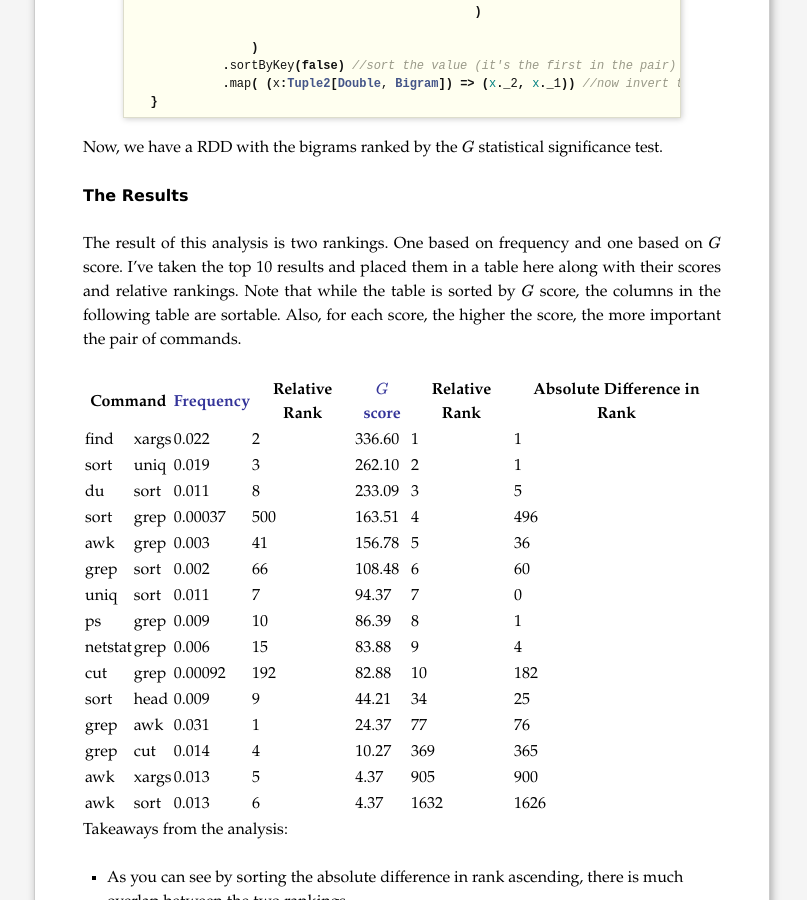
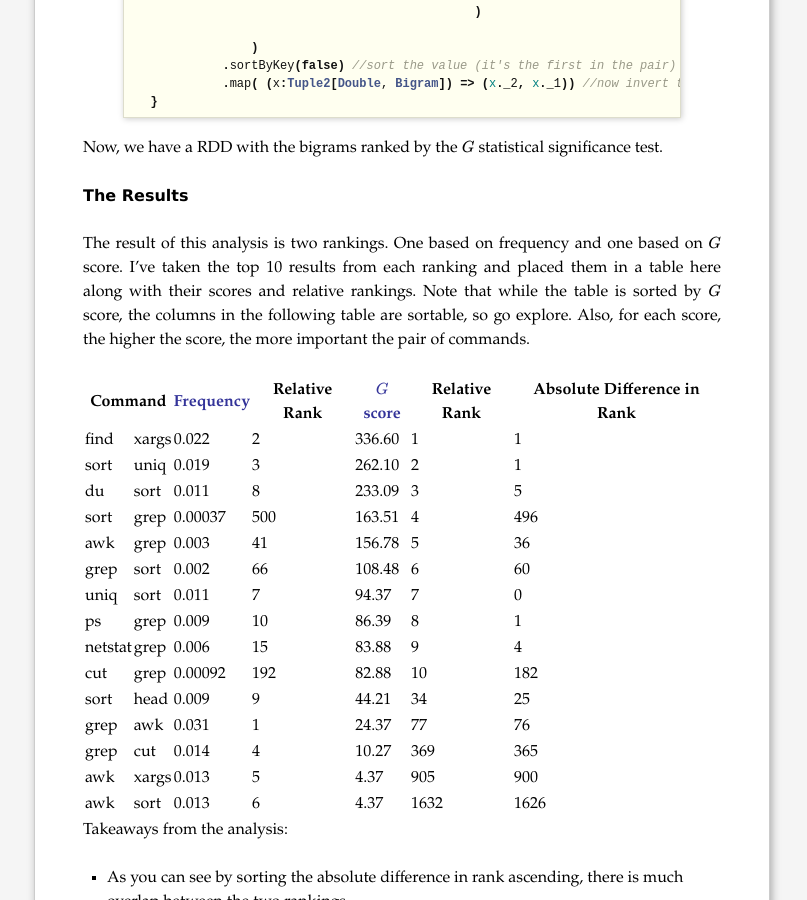
Before and after one commit to cestella/cestella.github.io, a Jekyll site: the page built from _posts/2014-04-08-unix-command-analysis.markdown, in a window 1280 px wide and 900 px high, scrolled down 8601 px. Shown: the whole window, without its empty margins (238-1045 px from the left). Built offline with Jekyll 4.4.1, drawn with Linux system fonts in a browser that asks for light colours; nearby versions of some CDN libraries; formulas are drawn with MathJax 3; comment, search, counter and statistics services are not loaded.

Commit message:
Updated to clarify a point

```diff
--- a/_posts/2014-04-08-unix-command-analysis.markdown
+++ b/_posts/2014-04-08-unix-command-analysis.markdown
@@ -458,7 +458,7 @@ Now, we have a RDD with the bigrams ranked by the $G$ statistical significance t
 The Results
 ---
 
-The result of this analysis is two rankings.  One based on frequency and one based on $G$ score.  I've taken the top 10 results and placed them in a table here along with their scores and relative rankings.  Note that while the table is sorted by $G$ score, the columns in the following table are sortable.  Also, for each score, the higher the score, the more important the pair of commands.
+The result of this analysis is two rankings.  One based on frequency and one based on $G$ score.  I've taken the top 10 results from each ranking and placed them in a table here along with their scores and relative rankings.  Note that while the table is sorted by $G$ score, the columns in the following table are sortable, so go explore.  Also, for each score, the higher the score, the more important the pair of commands.
 
 <link rel="stylesheet" href="files/css/theme.cstella.css">
 <script src="//ajax.googleapis.com/ajax/libs/jquery/1.8.3/jquery.min.js"></script>
```
